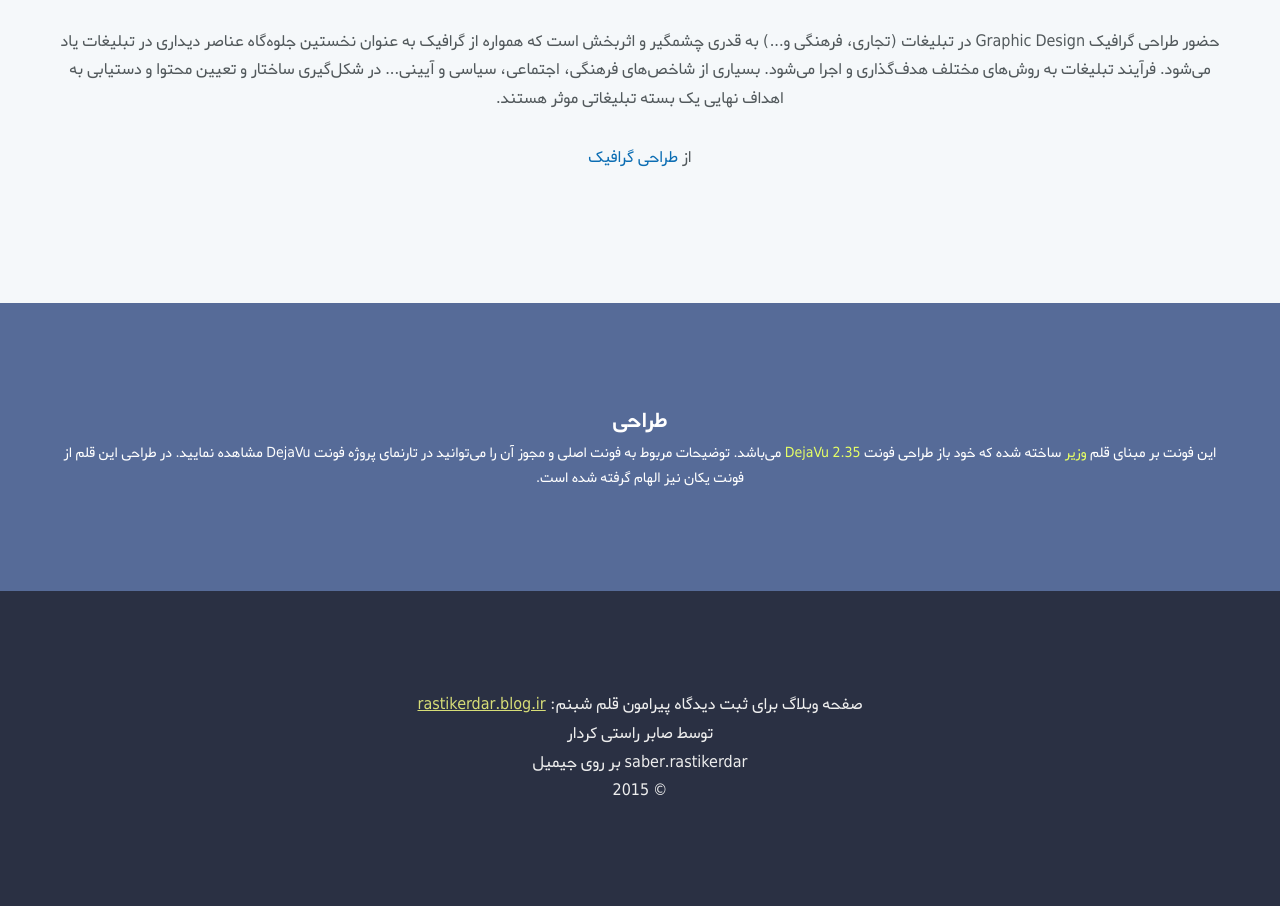
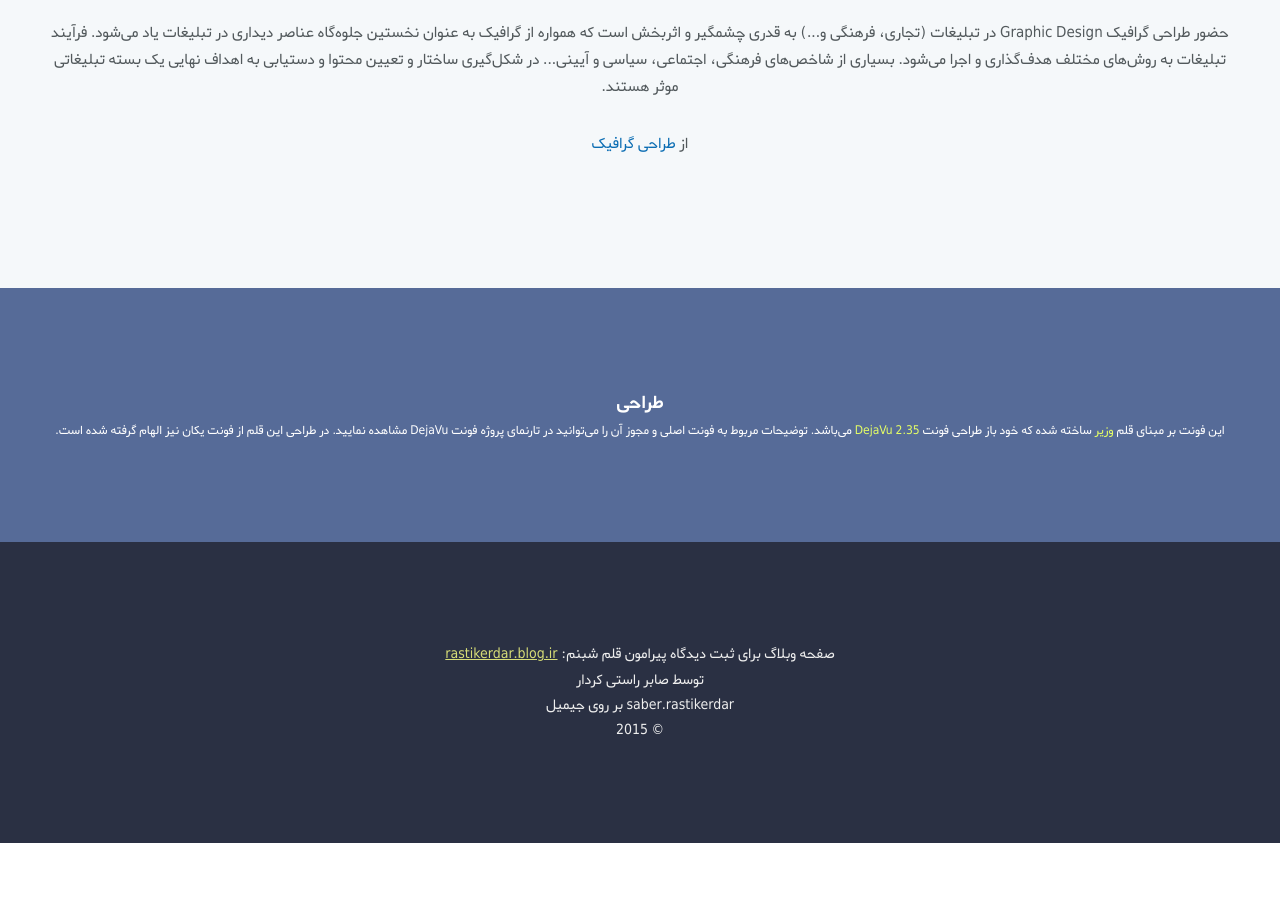
Before and after one commit to rastikerdar/shabnam-font, a plain HTML site: page index.html in a window 1280 px wide. Shown: the part 560-1466 px from the top of the page. After the commit the page ends 1403 px from the top, so only its background shows below. Drawn offline with Linux system fonts and the light colour scheme.

Commit message:
update sizes

```diff
--- a/index.html
+++ b/index.html
@@ -36,7 +36,7 @@
 
       body {
         color: #000;
-        font-size: 16px;
+        font-size: 15px;
         direction: rtl;
         line-height: 1.8;
         font-family: Shabnam,Tahoma,"DejaVu Sans",helvetica,arial,freesans,sans-serif;
@@ -98,7 +98,7 @@
       }
 
       .sample.sec-test p {
-        font-size: 16px;
+        font-size: 15px;
         margin-bottom: 30px;
       }
 
@@ -118,7 +118,7 @@
       .sample.sec3 {
         background-color: #566b98;
         color: #fff;
-        font-size: 14px;
+        font-size: 12px;
       }
 
       .sample.sec3 a {
@@ -129,6 +129,7 @@
         background-color: #2a3043;
         color: #eee;
         text-align: center;
+        font-size: 14px;
       }
 
       footer a {
```
